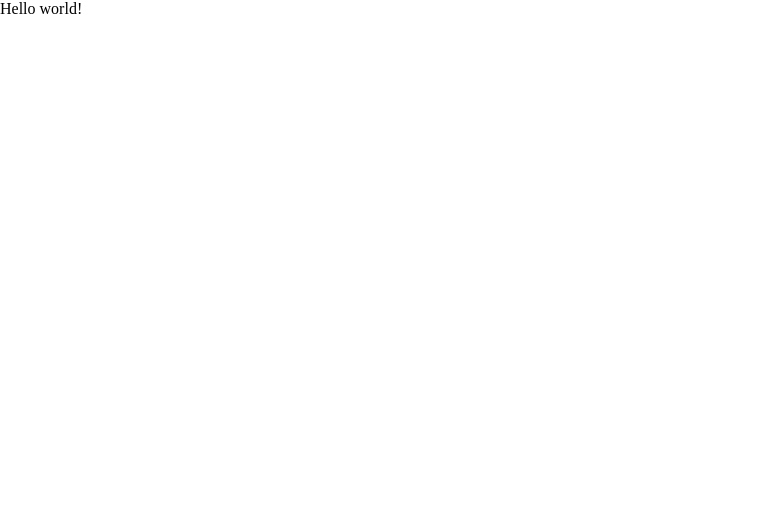
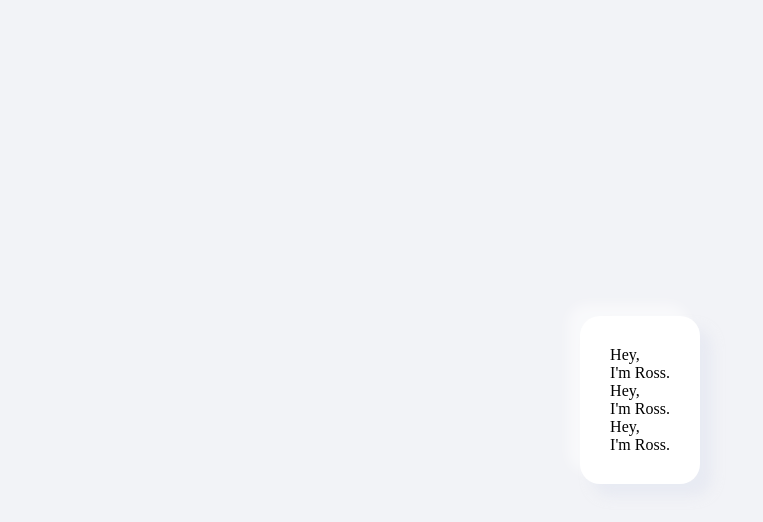
Before and after one commit to r0ss26/gatsby-portfolio, a Gatsby site: page / in a window 1280 px wide. Shown: the whole page, without its empty margins (0-763 px from the left). Built offline with nearby package versions, Linux system fonts and the light colour scheme; Gatsby itself is replaced by a stand-in of ours.

Commit message:
Adds layout component and styling

```diff
--- /dev/null
+++ b/src/components/Layout.js
@@ -0,0 +1,12 @@
+import React from 'react';
+import styles from './Layout.module.css';
+
+const Layout = ({ children }) => {
+  return (
+    <div className={styles.layout}>
+      {children}
+    </div>
+  )
+};
+
+export default Layout;
--- /dev/null
+++ b/src/components/Layout.module.css
@@ -0,0 +1,8 @@
+.layout {
+  display: flex;
+  align-items: center;
+  justify-content: center;
+  min-height: 100vh;
+  font-family: Martel, serif;
+  background-color: #f2f3f7;
+}
--- /dev/null
+++ b/src/components/NeumorphicContainer.js
@@ -0,0 +1,12 @@
+import React from 'react';
+import baseStyles from './NeumorphicContainer.module.css';
+
+const NeumorphicContainer = ({ children }) => {
+  return (
+    <div className={baseStyles.container} >
+      { children }
+    </div>
+  )
+}
+
+export default NeumorphicContainer;
--- /dev/null
+++ b/src/components/NeumorphicContainer.module.css
@@ -0,0 +1,9 @@
+.container {
+  box-shadow: -12px -12px 12px 0 rgba(255, 255, 255, 0.5),
+              12px 12px 12px 0 rgba(224, 228, 239, 0.5);
+  border-radius: 20px;
+  background-color: #fff;
+  justify-items: center;
+  align-items: center;
+  padding: 30px;
+}
--- a/src/pages/index.js
+++ b/src/pages/index.js
@@ -1,5 +1,21 @@
 import React from "react"
+import NeumorphicContainer from "../components/NeumorphicContainer"
+import Layout from '../components/Layout';
 
 export default function Home() {
-  return <div>Hello world!</div>
+  return (
+    <Layout>
+      <NeumorphicContainer>
+        <div>
+          Hey, <br /> I'm Ross.
+        </div>
+        <div>
+          Hey, <br /> I'm Ross.
+        </div>
+        <div>
+          Hey, <br /> I'm Ross.
+        </div>
+      </NeumorphicContainer>
+    </Layout>
+  )
 }
```
Also changed, not shown: src/pages/about.js (added), src/pages/contact.js (added), src/pages/work.js (added).
